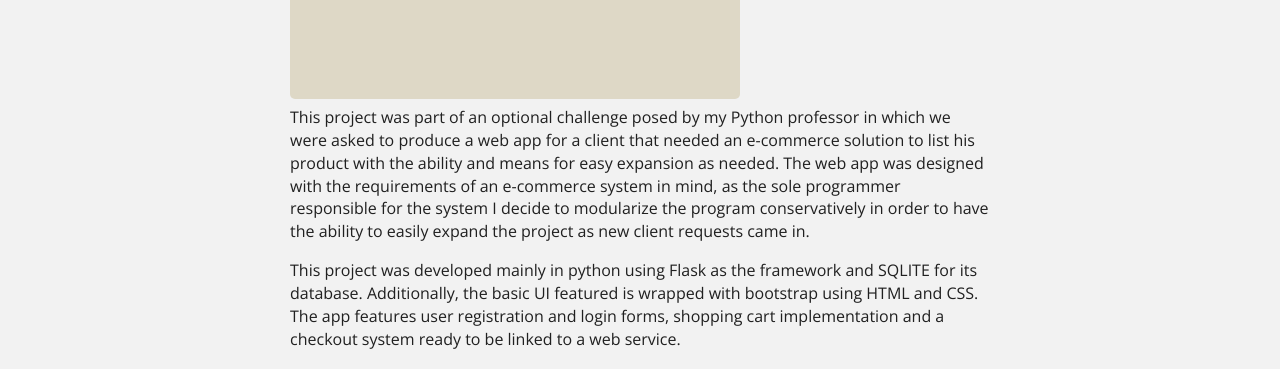
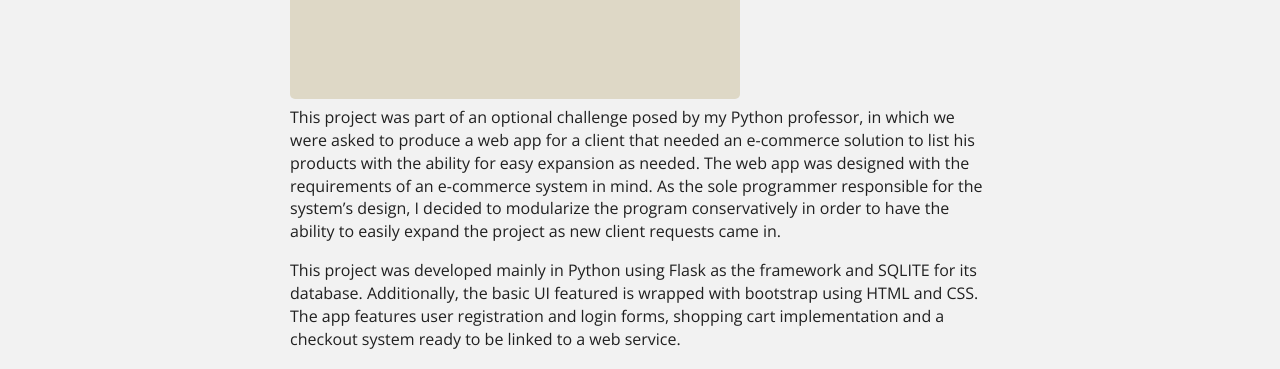
Before and after one commit to ThiagoM728/ThiagoM728.github.io, a Jekyll site: the page built from projects/project-1.md, in a window 1280 px wide. Shown: the part 477-846 px from the top of the page. Built offline with Jekyll 4.4.1, drawn with Linux system fonts in a browser that asks for light colours.

Commit message:
Update project-1.md

```diff
--- a/projects/project-1.md
+++ b/projects/project-1.md
@@ -17,10 +17,10 @@ summary: An e-commerce web app solution for personal use.
   <img class="ui image" src="../images/store1.png">
 </div>
 
-This project was part of an optional challenge posed by my Python professor in which we were asked to produce a web app for a client that needed an e-commerce solution to list his product with the ability and means for easy expansion as needed. The web app was designed with the requirements of an e-commerce system in mind, as the sole programmer responsible for the system I decide to modularize the program conservatively in order to have the ability to easily expand the project as new client requests came in.
+This project was part of an optional challenge posed by my Python professor, in which we were asked to produce a web app for a client that needed an e-commerce solution to list his products with the ability for easy expansion as needed. The web app was designed with the requirements of an e-commerce system in mind. As the sole programmer responsible for the system's design, I decided to modularize the program conservatively in order to have the ability to easily expand the project as new client requests came in.
 
 
-This project was developed mainly in python using Flask as the framework and SQLITE for its database. Additionally, the basic UI featured is wrapped with bootstrap using HTML and CSS. The app features user registration and login forms, shopping cart implementation and a checkout system ready to be linked to a web service.
+This project was developed mainly in Python using Flask as the framework and SQLITE for its database. Additionally, the basic UI featured is wrapped with bootstrap using HTML and CSS. The app features user registration and login forms, shopping cart implementation and a checkout system ready to be linked to a web service.
 
 
 You can learn more at the [Youtube Presentation](https://www.youtube.com/watch?v=IiX1-jgtu4s&t=162s).
```
